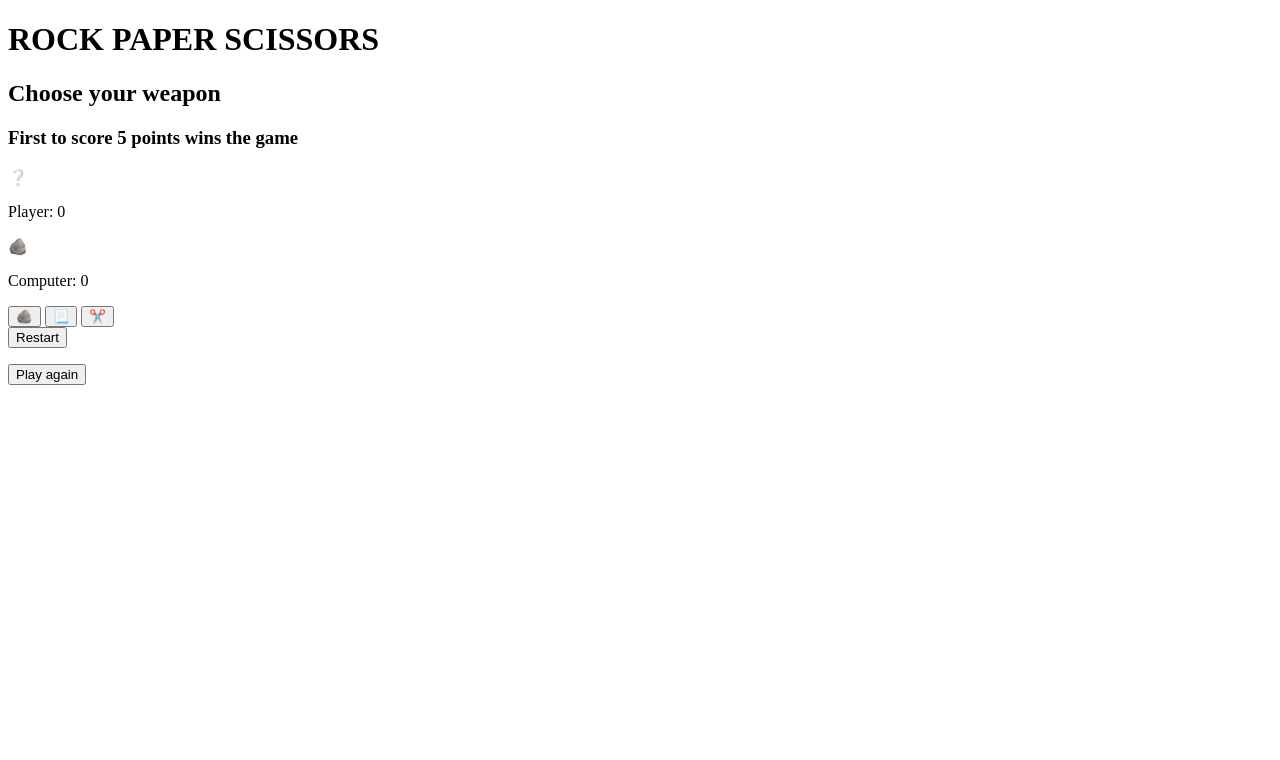
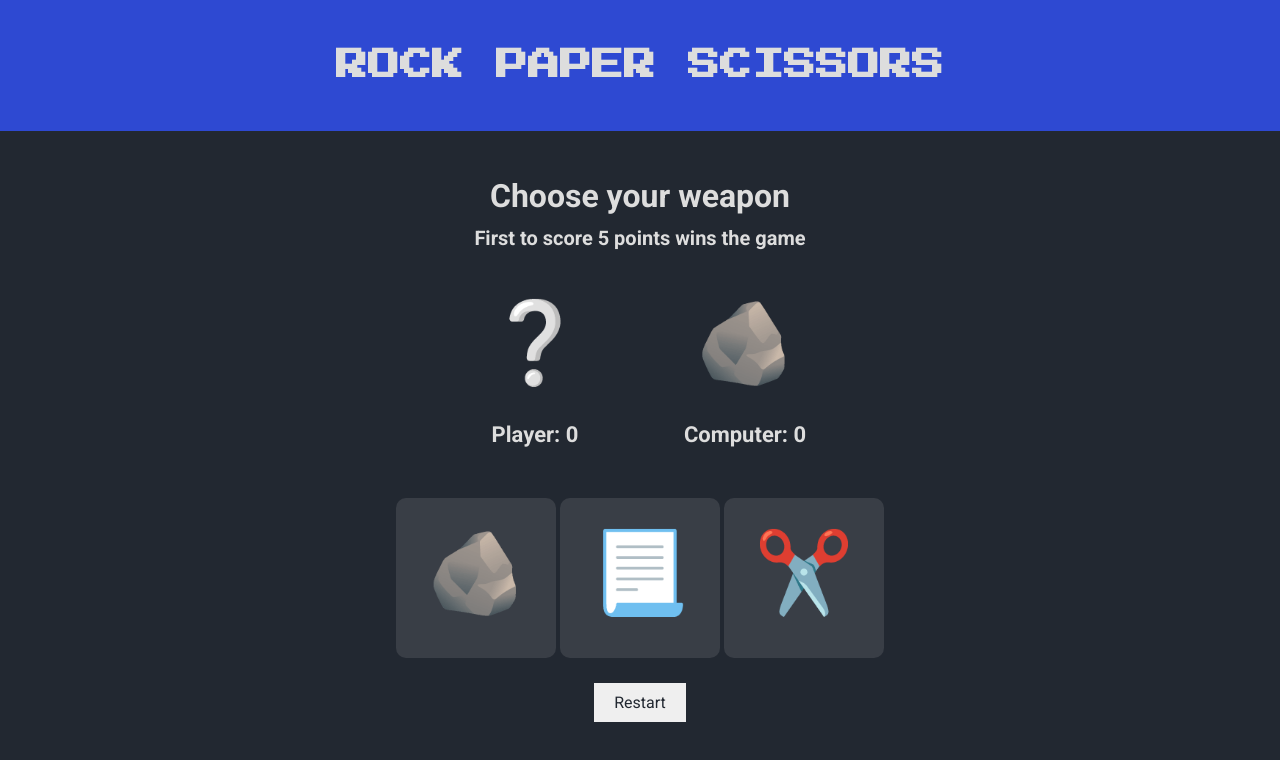
Before and after one commit to JeanCSinisterra/rockPaperScissors, a plain HTML site: page index.html in a window 1280 px wide. Drawn offline with Linux system fonts and the light colour scheme; the site is published under a folder, as on GitHub Pages, so addresses that start at the root find nothing.

Commit message:
add the CSS folder to display the styles

```diff
--- a/index.html
+++ b/index.html
@@ -12,7 +12,7 @@
     />
     <meta name="description" content="" />
     <meta name="viewport" content="width=device-width, initial-scale=1" />
-    <link rel="stylesheet" href="/styles.css" />
+    <link rel="stylesheet" href="css/styles.css" />
   </head>
   <body>
     <header class="header">
```
Also changed, not shown: css/styles.css (renamed from styles.css).
